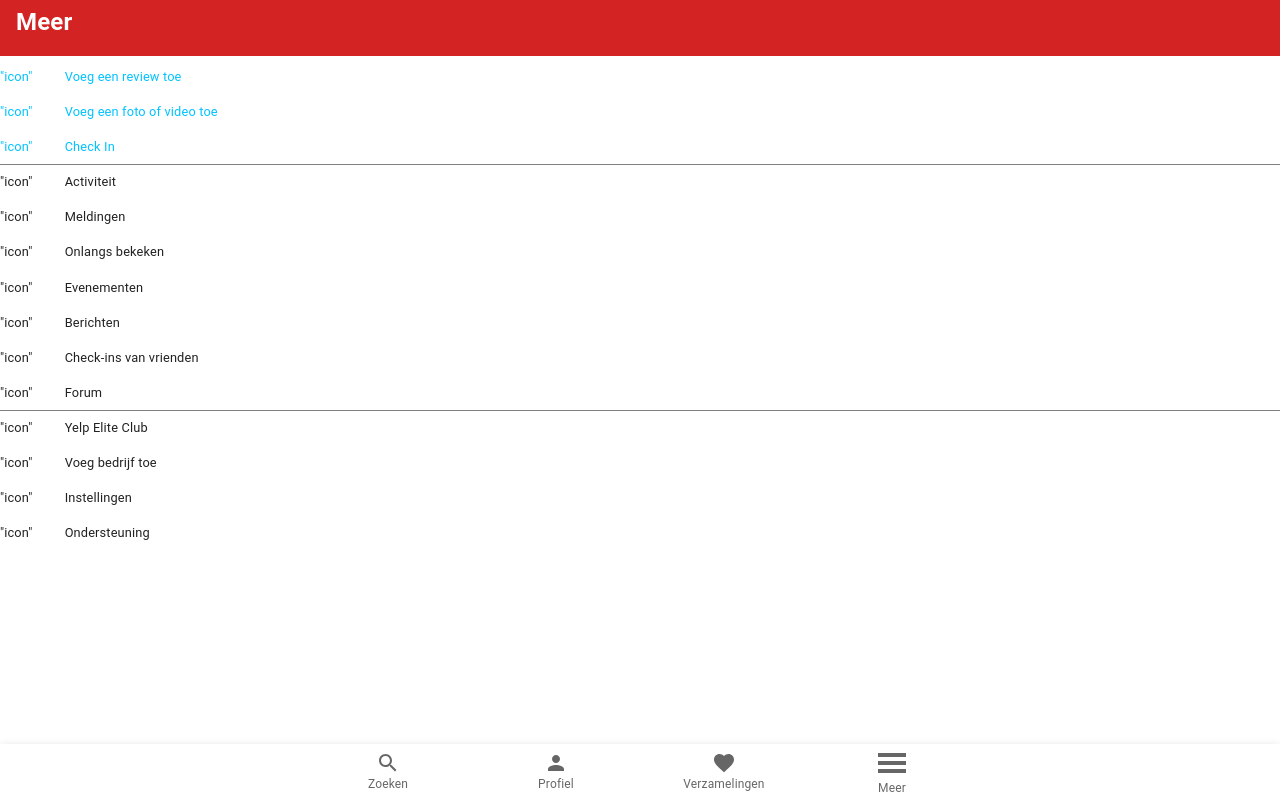
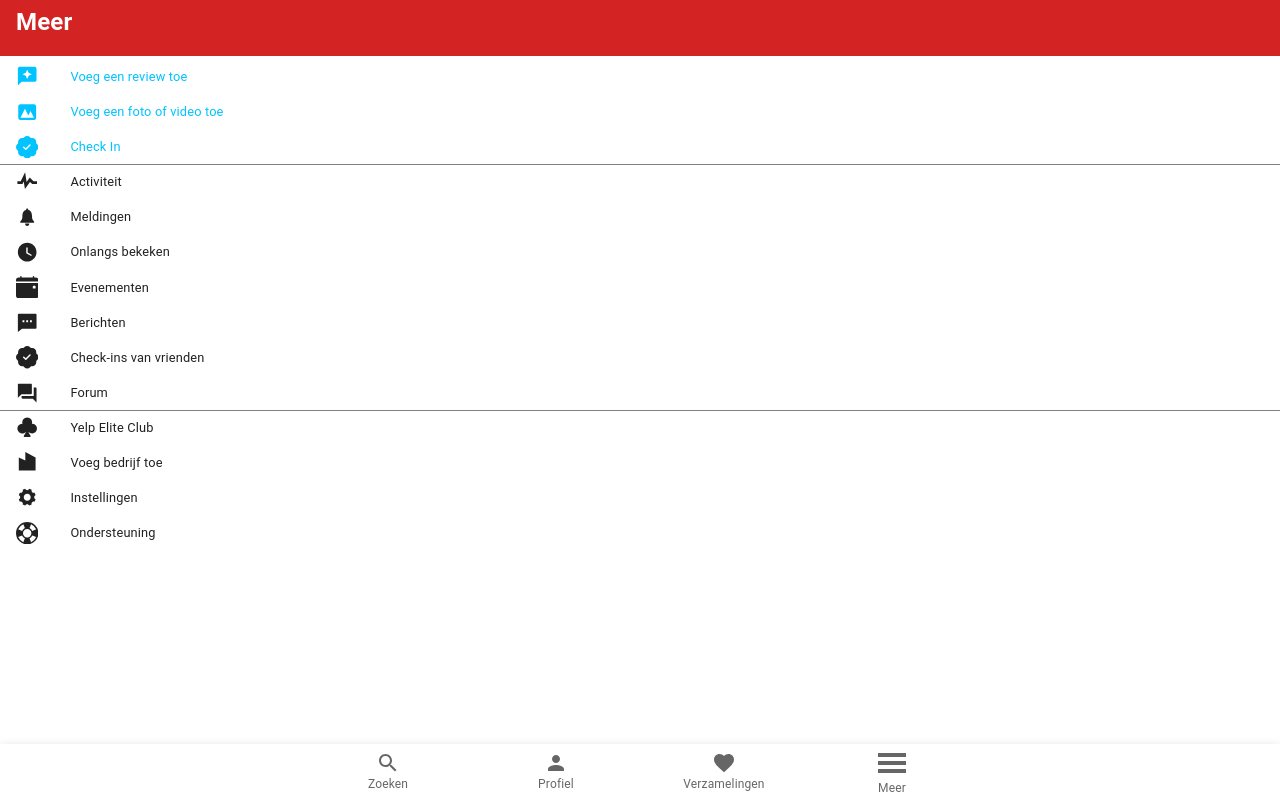
Before and after one commit to thomasdierickx/MyFavouriteApp, a React (Create React App) app: page /more in a window 1280 px wide. Built offline with nearby package versions, Linux system fonts and the light colour scheme.

Commit message:
Adding icons #3 to More page #11

```diff
--- a/src/components/more.module.css
+++ b/src/components/more.module.css
@@ -28,6 +28,7 @@
     align-items: center;
     gap: 2rem;
     height: 1.5rem;
+    padding-left: 1rem;
 }
 
 .outlineNoBorder{
--- a/src/pages/More.js
+++ b/src/pages/More.js
@@ -1,5 +1,13 @@
 import more from '../components/more.module.css';
 import { Box } from '@mui/material';
+
+// IMPORT ICONS
+import { MdReviews, MdWatchLater, MdForum } from 'react-icons/md';
+import { HiPhotograph } from 'react-icons/hi';
+import { BsFillPatchCheckFill, BsFillCalendarEventFill, BsSuitClubFill, BsLifePreserver } from 'react-icons/bs';
+import { GoPulse } from 'react-icons/go';
+import { IoIosNotifications, IoIosSettings } from 'react-icons/io';
+import { RiMessage2Fill, RiBuilding3Fill } from 'react-icons/ri';
 
 const More = () => {
     return (
@@ -9,63 +17,63 @@ const More = () => {
             </header>
             <article className={more.outline} style={{ color: "rgb(0, 195, 255)", marginTop: "-1rem" }} >
                 <section className={more.outlineItem}>
-                    "icon"
+                    <MdReviews style={{ height: "1.4rem", width: "1.4rem" }} />
                     <p className={more.outlineItemText}>Voeg een review toe</p>
                 </section>
                 <section className={more.outlineItem}>
-                    "icon"
+                    <HiPhotograph style={{ height: "1.4rem", width: "1.4rem" }} />
                     <p className={more.outlineItemText}>Voeg een foto of video toe</p>
                 </section>
                 <section className={more.outlineItem}>
-                    "icon"
+                    <BsFillPatchCheckFill style={{ height: "1.4rem", width: "1.4rem" }} />
                     <p className={more.outlineItemText}>Check In</p>
                 </section>
             </article>
             <article className={more.outline}>
                 <section className={more.outlineItem}>
-                    "icon"
+                    <GoPulse style={{ height: "1.4rem", width: "1.4rem" }} />
                     <p className={more.outlineItemText}>Activiteit</p>
                 </section>
                 <section className={more.outlineItem}>
-                    "icon"
+                    <IoIosNotifications style={{ height: "1.4rem", width: "1.4rem" }} />
                     <p className={more.outlineItemText}>Meldingen</p>
                 </section>
                 <section className={more.outlineItem}>
-                    "icon"
+                    <MdWatchLater style={{ height: "1.4rem", width: "1.4rem" }} />
                     <p className={more.outlineItemText}>Onlangs bekeken</p>
                 </section>
                 <section className={more.outlineItem}>
-                    "icon"
+                    <BsFillCalendarEventFill style={{ height: "1.4rem", width: "1.4rem" }} />
                     <p className={more.outlineItemText}>Evenementen</p>
                 </section>
                 <section className={more.outlineItem}>
-                    "icon"
+                    <RiMessage2Fill style={{ height: "1.4rem", width: "1.4rem" }} />
                     <p className={more.outlineItemText}>Berichten</p>
                 </section>
                 <section className={more.outlineItem}>
-                    "icon"
+                    <BsFillPatchCheckFill style={{ height: "1.4rem", width: "1.4rem" }} />
                     <p className={more.outlineItemText}>Check-ins van vrienden</p>
                 </section>
                 <section className={more.outlineItem}>
-                    "icon"
+                    <MdForum style={{ height: "1.4rem", width: "1.4rem" }} />
                     <p className={more.outlineItemText}>Forum</p>
                 </section>
             </article>
             <article className={more.outlineNoBorder}>
                 <section className={more.outlineItem}>
-                    "icon"
+                    <BsSuitClubFill style={{ height: "1.4rem", width: "1.4rem" }} />
                     <p className={more.outlineItemText}>Yelp Elite Club</p>
                 </section>
                 <section className={more.outlineItem}>
-                    "icon"
+                    <RiBuilding3Fill style={{ height: "1.4rem", width: "1.4rem" }} />
                     <p className={more.outlineItemText}>Voeg bedrijf toe</p>
                 </section>
                 <section className={more.outlineItem}>
-                    "icon"
+                    <IoIosSettings style={{ height: "1.4rem", width: "1.4rem" }} />
                     <p className={more.outlineItemText}>Instellingen</p>
                 </section>
                 <section className={more.outlineItem}>
-                    "icon"
+                    <BsLifePreserver style={{ height: "1.4rem", width: "1.4rem" }} />
                     <p className={more.outlineItemText}>Ondersteuning</p>
                 </section>
             </article>
```
